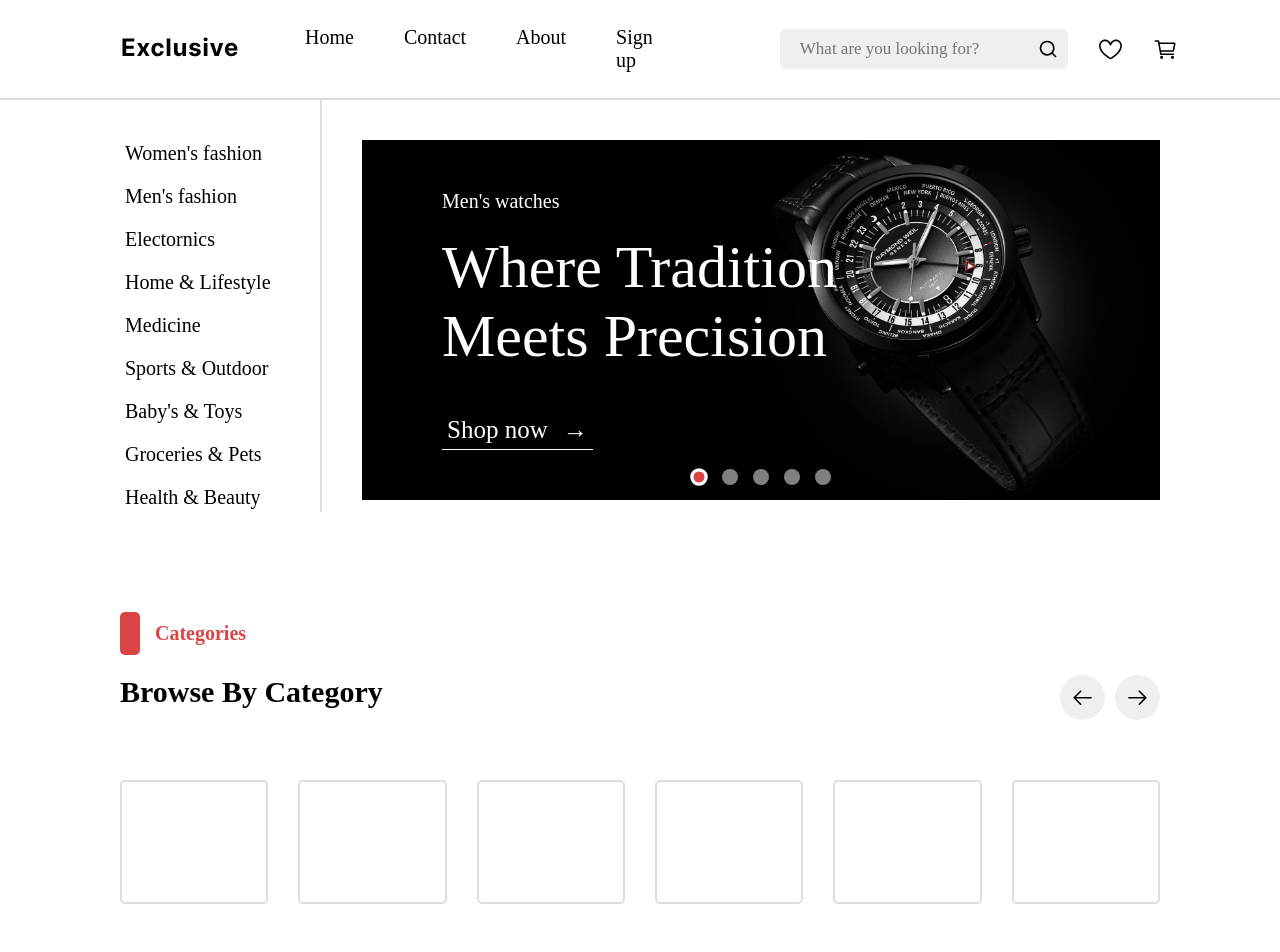
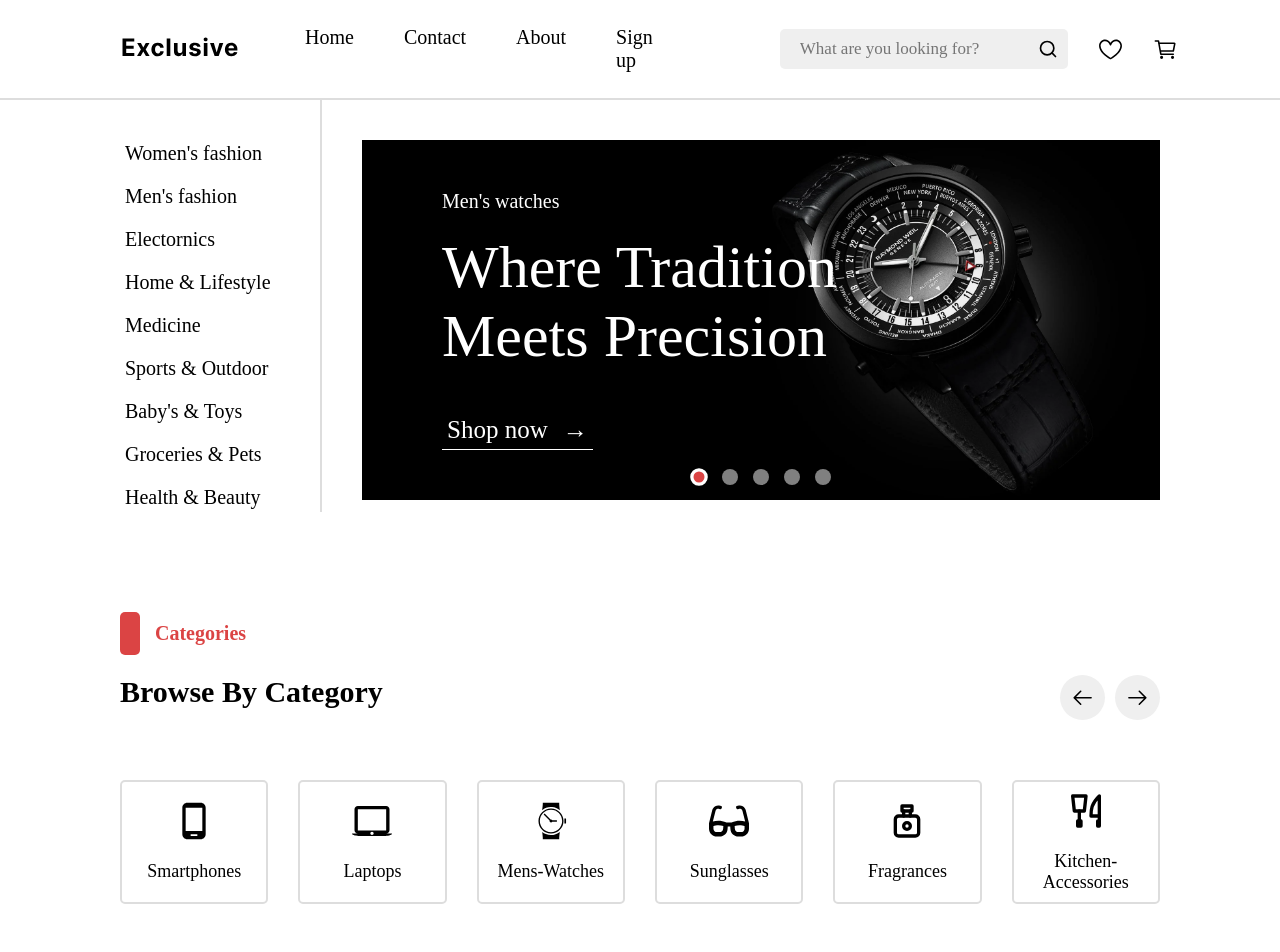
Before and after one commit to puzika/e-commerce-next, a Next.js app: page / in a window 1280 px wide. Shown: the top 952 px of the page. Built offline with nearby package versions, Linux system fonts and the light colour scheme.

Commit message:
added scrolling to categories section slider

```diff
--- a/src/app/page.tsx
+++ b/src/app/page.tsx
@@ -1,6 +1,6 @@
 import Sidebar from "@/components/sidebar/sidebar.component"
 import Slider from "@/components/slider/slider.component";
-import Section from "@/components/section/section.component";
+import CategoriesSection from "@/components/categories-section/categories-section.component";
 import styles from './page.module.scss';
 
 export default function Home() {
@@ -10,7 +10,7 @@ export default function Home() {
         <Sidebar />
         <Slider priority />
       </div>
-      <Section title="categories" heading="browse by category" />
+      <CategoriesSection />
     </>
   )
 }
--- /dev/null
+++ b/src/components/categories-section/categories-section.component.tsx
@@ -0,0 +1,66 @@
+'use client';
+
+import { useState } from 'react';
+import Section from '../section/section.component';
+import ScrollBtn from '../scroll-btn/scroll-btn.component';
+import Link from 'next/link';
+import categoryIcons from '@/lib/categories';
+import { IconContext } from 'react-icons';
+import styles from './categories-section.module.scss';
+
+export default function CategoriesSection() {
+  const [currStartSlide, setCurrStartSlide] = useState<number>(0);
+  const visibleCnt = 6;
+
+  const slides = Object.entries(categoryIcons).map(
+    ([category, icon], idx) => (
+      <Link
+        key={`categories-section-slide-${idx}`}
+        className={styles.slide}
+        href="#"
+      >
+        <div className={styles.slideContent}>
+          { icon }
+          <p className={styles.slideText}>
+            {category}
+          </p>
+        </div>
+      </Link>
+    )
+  );
+
+  const handleScrollRight = () => {
+    if (slides.length - visibleCnt > currStartSlide) {
+      setCurrStartSlide(currStartSlide + 1);
+    }
+  }
+
+  const handleScrollLeft = () => {
+    if (currStartSlide > 0) {
+      setCurrStartSlide(currStartSlide - 1);
+    }
+  }
+
+  const action = (
+    <div className={styles.scrollBtnGroup}>
+      <ScrollBtn direction='left' handler={handleScrollLeft} />
+      <ScrollBtn direction='right' handler={handleScrollRight} />
+    </div>
+  )
+
+  return (
+    <Section
+      title="categories"
+      heading="browse by category"
+      action={action}
+    >
+      <div className={styles.sliderWrapper}>
+        <div style={{ translate: `calc(-${currStartSlide} * ((100% - 3 * 5rem) / 6 + 3rem)) 0`}} className={styles.slider}>
+          <IconContext value={{ size: '4rem' }}>
+            { slides }
+          </IconContext>
+        </div>
+      </div>
+    </Section>
+  )
+}
--- /dev/null
+++ b/src/components/categories-section/categories-section.module.scss
@@ -0,0 +1,55 @@
+@use '@/colors';
+@use '@/variables';
+
+.scrollBtnGroup {
+  display: flex;
+  gap: 1rem;
+}
+
+.sliderWrapper {
+  overflow: hidden;
+}
+
+.slider {
+  display: flex;
+  gap: 3rem;
+  transition: translate .5s;
+}
+
+.slide {
+  &:link,
+  &:visited {
+    color: inherit;
+    text-decoration: none;
+  }
+
+  aspect-ratio: 1.2;
+  flex: 1 0 calc((100% - 3 * 5rem) / 6);
+  display: flex;
+  justify-content: center;
+  align-items: center;
+  padding: 0 1rem;
+  border: variables.$separating-border;
+  border-radius: .5rem;
+  transition: all .2s;
+
+  &:hover,
+  &:active {
+    color: colors.$clr-base;
+    background-color: colors.$clr-primary;
+    border-color: colors.$clr-primary;
+  }
+}
+
+.slideContent {
+  display: flex;
+  flex-direction: column;
+  align-items: center;
+  gap: 2rem;
+}
+
+.slideText {
+  font-size: 1.8rem;
+  text-transform: capitalize;
+  text-align: center;
+}
--- a/src/components/scroll-btn/scroll-btn.component.tsx
+++ b/src/components/scroll-btn/scroll-btn.component.tsx
@@ -26,7 +26,7 @@ export default function ScrollBtn({ direction, handler }: ScrollBtnProps) {
   }
 
   return (
-    <button onClick={() => {}} className={styles.btn}>
+    <button onClick={handler} className={styles.btn}>
       <IconContext value={{ size: "2.5rem" }}>
         { icons[direction] }
       </IconContext>
--- a/src/components/section/section.component.tsx
+++ b/src/components/section/section.component.tsx
@@ -1,37 +1,22 @@
-'use client';
-
 import type { ReactNode } from 'react';
-import ScrollBtn from '../scroll-btn/scroll-btn.component';
 import styles from './section.module.scss';
 
 type SectionProps = {
   title: string,
   heading: string,
   children?: ReactNode,
+  action?: ReactNode,
 }
 
-export default function Section({ title, heading, children }: SectionProps) {
+export default function Section({ title, heading, action, children }: SectionProps) {
   return (
     <section className={styles.section}>
       <h2 className={styles.title}>{title}</h2>
       <div className={styles.horizontal}>
         <h3 className={styles.heading}>{heading}</h3>
-        <div style={{ display: 'flex', gap: '1rem'}}>
-          <ScrollBtn direction='left' handler={() => {}} />
-          <ScrollBtn direction='right' handler={() => {}} />
-        </div>
+        { action }
       </div>
-      <div className={styles.slider}>
-        <div className={styles.slide}></div>
-        <div className={styles.slide}></div>
-        <div className={styles.slide}></div>
-        <div className={styles.slide}></div>
-        <div className={styles.slide}></div>
-        <div className={styles.slide}></div>
-        <div className={styles.slide}></div>
-        <div className={styles.slide}></div>
-        <div className={styles.slide}></div>
-      </div>
+      { children }
     </section>
   )
 }
--- a/src/components/section/section.module.scss
+++ b/src/components/section/section.module.scss
@@ -42,16 +42,3 @@
   text-transform: capitalize;
   margin-right: auto;
 }
-
-.slider {
-  display: flex;
-  gap: 3rem;
-  overflow: hidden;
-}
-
-.slide {
-  aspect-ratio: 1.2;
-  flex: 1 0 calc((100% - 3 * 5rem) / 6);
-  border: variables.$separating-border;
-  border-radius: .5rem;
-}
--- a/src/components/slider/slider.component.tsx
+++ b/src/components/slider/slider.component.tsx
@@ -4,7 +4,7 @@ import { useState } from 'react';
 import type { StaticImport } from 'next/dist/shared/lib/get-img-props';
 import Image from 'next/image';
 import Link from 'next/link';
-import slides from '@/slides';
+import slides from '@/lib/slides';
 import styles from './slider.module.scss';
 
 type SlideProps = {
@@ -34,6 +34,7 @@ function Slide({ pos, image, alt, priority, title, slogan }: SlideProps) {
         className={styles.slideImage}
         src={image}
         alt={alt}
+        fill
         priority={!!priority}
       />
     </div>
--- a/src/components/slider/slider.module.scss
+++ b/src/components/slider/slider.module.scss
@@ -26,6 +26,7 @@
   flex-direction: column;
   width: 45rem;
   color: colors.$clr-base;
+  z-index: 10;
 }
 
 .slideTitle {
@@ -35,6 +36,10 @@
 .slideSlogan {
   font-size: 6rem;
   text-transform: capitalize;
+}
+
+.slideImage {
+  object-fit: cover;
 }
 
 .link {
@@ -64,12 +69,6 @@
   }
 }
 
-.slideImage {
-  width: 100%;
-  height: 100%;
-  object-fit: cover;
-}
-
 .btns {
   position: absolute;
   left: 50%;
--- /dev/null
+++ b/src/lib/categories.tsx
@@ -0,0 +1,34 @@
+import type { ReactNode } from 'react';
+import { IoMdLaptop } from 'react-icons/io';
+import { MdOutlinePhoneAndroid } from 'react-icons/md';
+import { GiWatch } from 'react-icons/gi';
+import { FaGlasses } from 'react-icons/fa';
+import { TbPerfume, TbToolsKitchen } from 'react-icons/tb';
+import { LiaCouchSolid } from 'react-icons/lia';
+import { SlHandbag } from 'react-icons/sl';
+import { IoShirtOutline } from 'react-icons/io5';
+
+type Category =
+  | "smartphones"
+  | "laptops"
+  | "mens-watches"
+  | "sunglasses"
+  | "fragrances"
+  | "kitchen-accessories"
+  | "furniture"
+  | "womens-bags"
+  | "mens-shirts"
+
+const categoryIcons: Record<Category, ReactNode> = {
+  "smartphones": <MdOutlinePhoneAndroid />,
+  "laptops": <IoMdLaptop />,
+  "mens-watches": <GiWatch />,
+  "sunglasses": <FaGlasses />,
+  "fragrances": <TbPerfume/>,
+  "kitchen-accessories": <TbToolsKitchen />,
+  "furniture": <LiaCouchSolid />,
+  "womens-bags": <SlHandbag />,
+  "mens-shirts": <IoShirtOutline />,
+}
+
+export default categoryIcons;
```
Also changed, not shown: src/lib/slides.ts (renamed from src/slides.ts).
